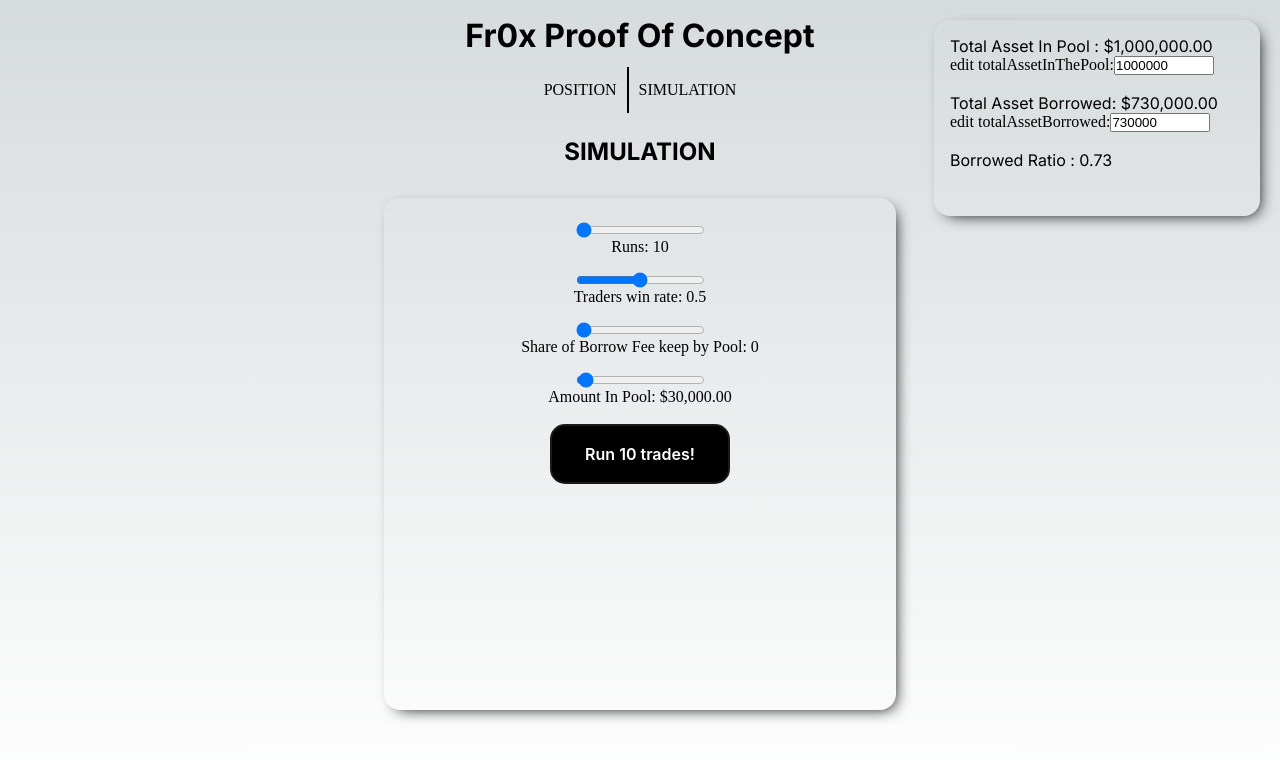
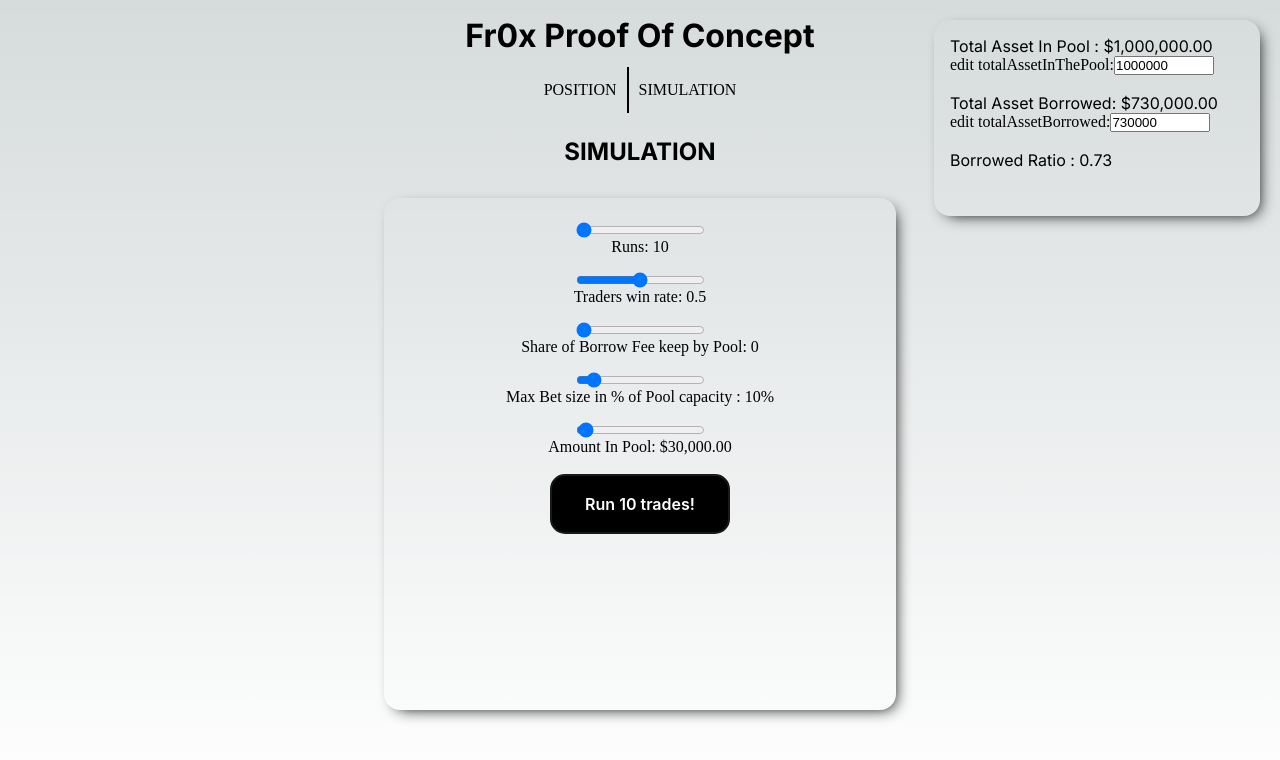
Before and after one commit to 0xJilan/fr0x-poc, a Next.js app: page / in a window 1280 px wide. Both pictures are taken after a click on the element "SIMULATION". Shown: the top 760 px of the page. Built offline with nearby package versions, Linux system fonts and the light colour scheme.

Commit message:
add a factor to limit position size

```diff
--- a/components/Simulation.js
+++ b/components/Simulation.js
@@ -11,10 +11,18 @@ export default function Simulation({ borrowedRatio }) {
   const [shareBorrowRate, setShareBorrowRate] = useState(0);
   const [amountInPool, setAmountInPool] = useState(30000);
   const [simulationOutput, setSimulationOutput] = useState(null);
+  const [maxBetSize, setMaxBetSize] = useState(0.1);
 
   const handleClick = () => {
     setSimulationOutput(
-      getSimulation(runs, amountInPool, borrowedRatio, winRate, shareBorrowRate)
+      getSimulation(
+        runs,
+        amountInPool,
+        borrowedRatio,
+        winRate,
+        shareBorrowRate,
+        maxBetSize
+      )
     );
   };
 
@@ -62,6 +70,22 @@ export default function Simulation({ borrowedRatio }) {
             />
             <label htmlFor="winRate">
               Share of Borrow Fee keep by Pool: {shareBorrowRate}
+            </label>
+          </div>
+
+          <div className={styles.inputWrapper}>
+            <input
+              type="range"
+              id="maxBetSize"
+              name="maxBetSize"
+              min={0.01}
+              max={1}
+              step={0.01}
+              defaultValue={maxBetSize}
+              onChange={(e) => setMaxBetSize(Number(e.target.value))}
+            />
+            <label htmlFor="winRate">
+              Max Bet size in % of Pool capacity : {maxBetSize * 100}%
             </label>
           </div>
 
@@ -116,12 +140,12 @@ export default function Simulation({ borrowedRatio }) {
                 Executed trades: {simulationOutput.executedTrades}
               </p>
               <p className={inter.className}>
-                Executed Trades %:
-                {Number(simulationOutput.executedTradesPercent).toFixed(2)}
+                Executed Trades:
+                {Number(simulationOutput.executedTradesPercent).toFixed(2)}%
               </p>
               <p className={inter.className}>
-                Final Trader winning rate %:
-                {Number(simulationOutput.trueWinningRate).toFixed(2)}
+                Final Trader winning rate:
+                {Number(simulationOutput.trueWinningRate).toFixed(2)}%
               </p>
             </div>
           )}
```
Also changed, not shown: lib/Trade.js.
